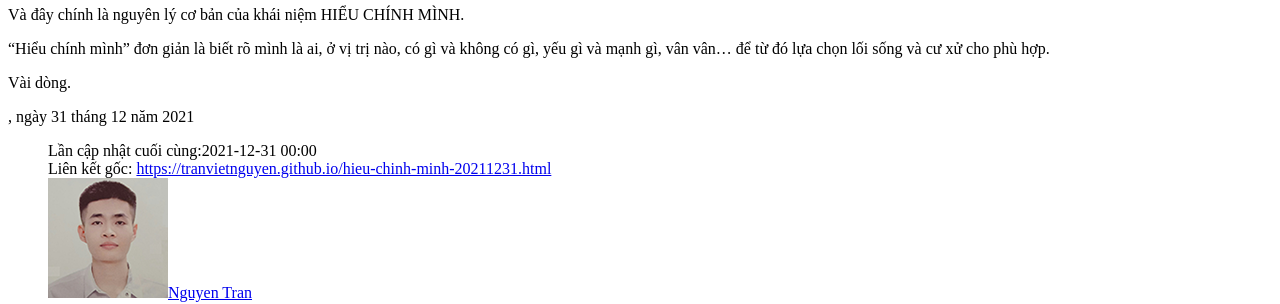
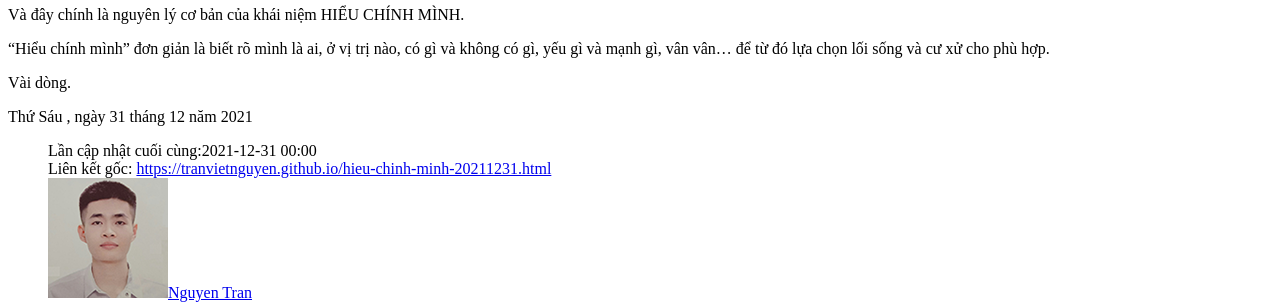
Before and after one commit to tranvietnguyen/tranvietnguyen.github.io, a Jekyll site: the page built from _posts/2021-12-31-hieu-chinh-minh.md, in a window 1280 px wide. Shown: the part 537-841 px from the top of the page. Built offline with Jekyll 4.4.1, drawn with Linux system fonts in a browser that asks for light colours; comment, search, counter and statistics services are not loaded.

Commit message:
update fĩ bug

```diff
--- a/_layouts/post.html
+++ b/_layouts/post.html
@@ -9,7 +9,7 @@ layout: default
       {{ post_cm[0] }}
       <div class="post-meta">
         {%- assign date_format = site.minima.date_format | default: "%b %-d, %Y" -%}
-        <time class="post-time" title="{{ page.date | date: date_format }}" datetime="{{ page.date | date: date_format }}" itemprop="datePublished">{% assign 7daypage = page.date | date: "%a" %}{% case 7day %}
+        <time class="post-time" title="{{ page.date | date: date_format }}" datetime="{{ page.date | date: date_format }}" itemprop="datePublished">{% assign 7daypage = page.date | date: "%a" %}{% case 7daypage %}
           {% when 'Mon' %}Thứ Hai
           {% when 'Tue' %}Thứ Ba
           {% when 'Wed' %}Thứ Tư
```
